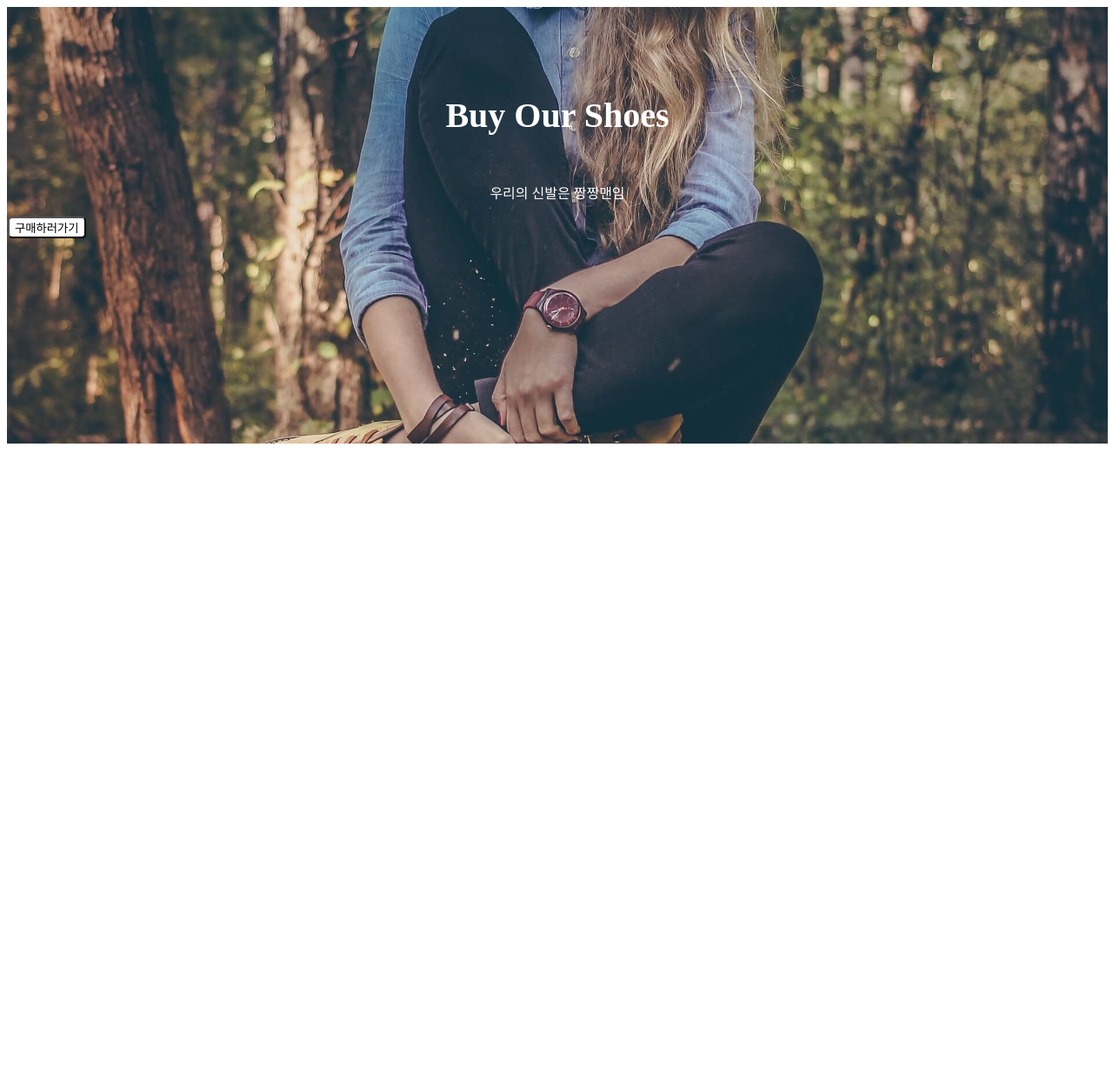
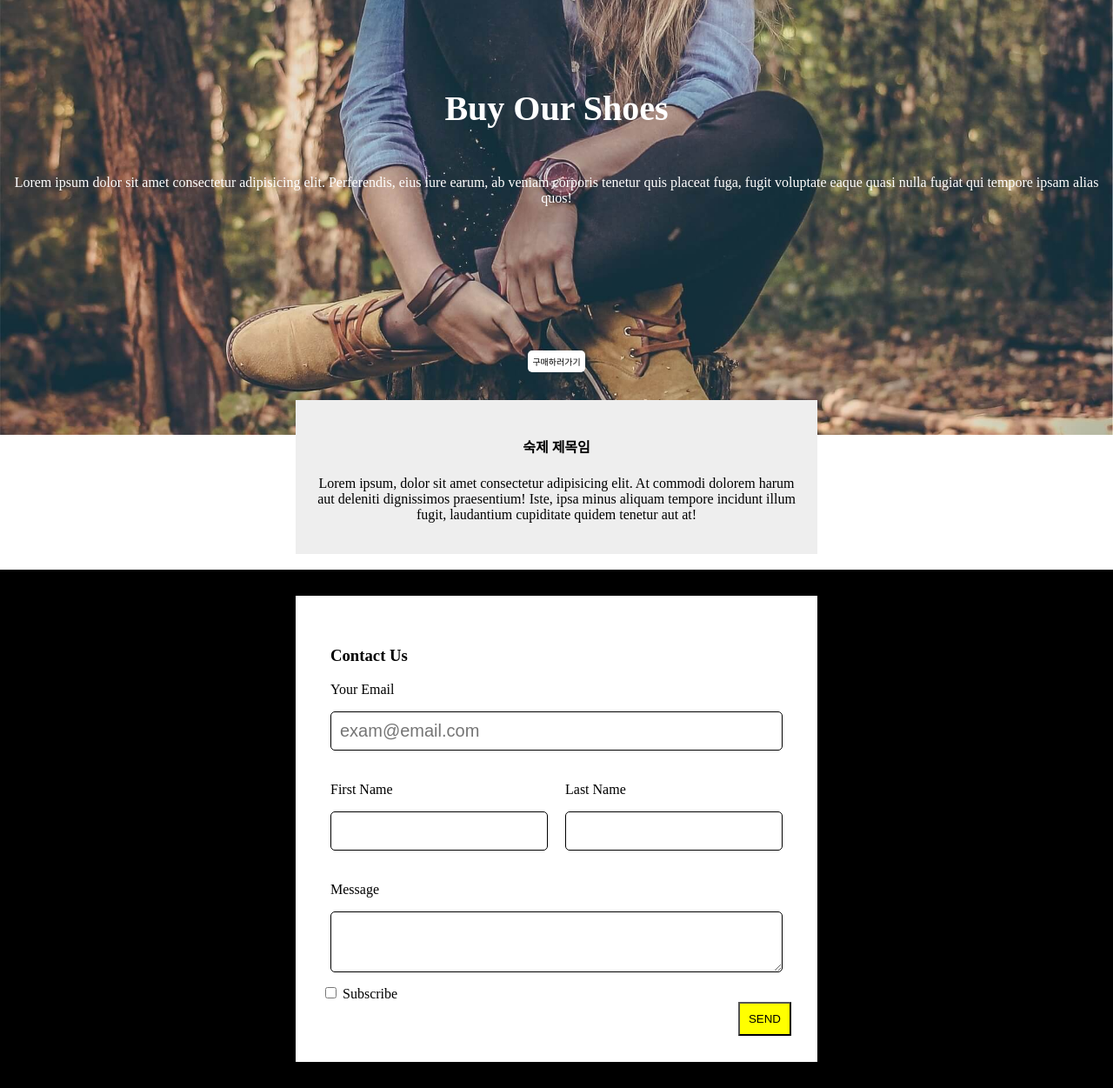
Before and after one commit to aka-ryu/study, a PHP site: page /layout2.html in a window 1280 px wide. Shown: the whole page at 87% size. Before the commit the page ends 510 px from the top, so only its background shows below. Run offline with PHP 8.4, Linux system fonts and the light colour scheme.

Commit message:
2022/1/2

```diff
--- a/apple/html&css/css/layout2.css
+++ b/apple/html&css/css/layout2.css
@@ -1,3 +1,13 @@
+div, input, textarea {
+    box-sizing: border-box;
+}
+
+body {
+    margin: 0px;
+}
+
+
+
 .main-background {
     width: 100%;
     height: 500px;
@@ -7,6 +17,7 @@
     background-position: center;
     background-attachment: fixed;
     padding: 1px;
+
 }
 
 .main-title {
@@ -30,5 +41,70 @@
 .main-btn {
     background-color: white;
     border-radius: 5px;
+    padding: 5px;
+    font-size: 10px;
+    border: none;
+    position: relative;
+    top: 150px;
+    margin: auto;
+    display: block;
+}
 
+.explain-box {
+    width: 80%;
+    max-width: 600px;
+    margin: auto;
+    padding: 20px;
+    text-align: center;
+    background-color: #eee;
+    margin-top: -40px;
+    position: relative;
+    z-index: 5;
+    box-sizing: border-box;
 }
+
+.text-input {
+    padding: 10px;
+    font-size: 20px;
+    border: 2px solid black;
+    border-radius: 5px;
+}
+
+.form-background {
+    background-color: black;
+    padding: 30px;
+}
+
+.form-white {
+    background-color: white;
+    padding: 30px;
+    width: 80%;
+    max-width: 600px;
+    margin: auto;
+}
+
+.form-input {
+    padding: 10px;
+    font-size: 20px;
+    border: 1px solid black;
+    border-radius: 5px;
+    width: 100%;
+}
+
+.w-50 {
+    width: 50%;
+    float: left;
+    padding: 10px;
+}
+
+.w-100 {
+    width: 100%;
+    padding: 10px;
+}
+
+.yellow-button {
+    padding: 10px;
+    background-color: yellow;
+    display: block;
+    margin-left: auto;
+}
--- a/apple/html&css/layout2.html
+++ b/apple/html&css/layout2.html
@@ -5,12 +5,59 @@
 <title>Document</title>
 <link href="css/layout2.css" rel="stylesheet">
 </head>
-<body>
+<body style="margin: 0px">
 
     <div class="main-background">
         <h4 class="main-title">Buy Our Shoes</h4>
-        <p class="main-content">우리의 신발은 짱짱맨임</p>
+        <p class="main-content">Lorem ipsum dolor sit amet consectetur adipisicing elit.
+            Perferendis, eius iure earum, ab veniam corporis tenetur quis placeat fuga,
+            fugit voluptate eaque quasi nulla fugiat qui tempore ipsam alias quos!</p>
         <button class="main-btn"><a href="#">구매하러가기</a></button>
+    </div>
+
+    <div class="explain-box">
+        <h4> 숙제 제목임 </h4>
+        <p>Lorem ipsum, dolor sit amet consectetur adipisicing elit.
+            At commodi dolorem harum aut deleniti dignissimos praesentium!
+            Iste, ipsa minus aliquam tempore incidunt illum fugit,
+            laudantium cupiditate quidem tenetur aut at!</p>
+    </div>
+
+    <br>
+
+    <div class="form-background">
+        <div class="form-white">
+            <form>
+                <div class="w-100">
+                    <h3>Contact Us</h3>
+                    <p>Your Email</p>
+                    <input class="form-input" type="email" placeholder="exam@email.com">
+                </div>
+
+                <div class="w-50">
+                    <p>First Name</p>
+                    <input class="form-input">
+                </div>
+                <div class="w-50">
+                    <p>Last Name</p>
+                    <input class="form-input">
+                </div>
+
+                <div style="clear: both;"></div>
+
+                <div class="w-100">
+                    <p>Message</p>
+                    <textarea class="form-input"></textarea>
+                </div>
+
+                <div>
+                    <input id="sub" type="checkbox">
+                    <label for="sub">Subscribe</label>
+                    <button class="yellow-button">SEND</button>
+                </div>
+
+            </form>
+        </div>
     </div>
 
 </body>
```
Also changed, not shown: apple/html&css/cart.html (added, +42 -0 lines), apple/html&css/css/cart.css (added, +44 -0 lines), apple/python/db.sqlite3 (added), 15 other files.
